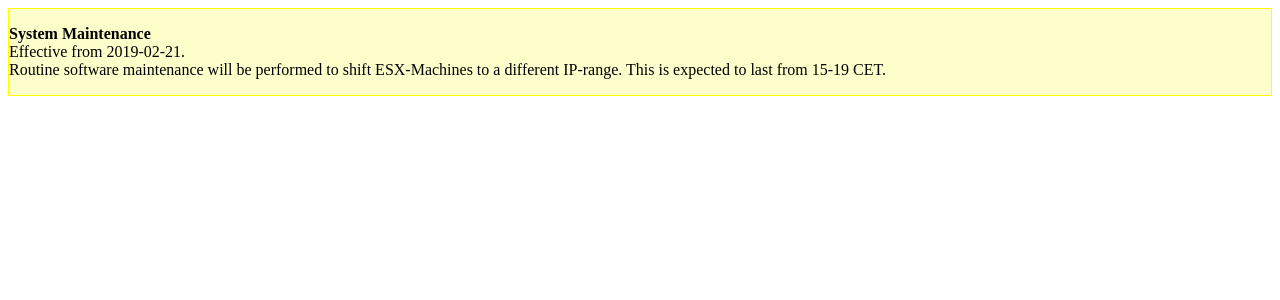
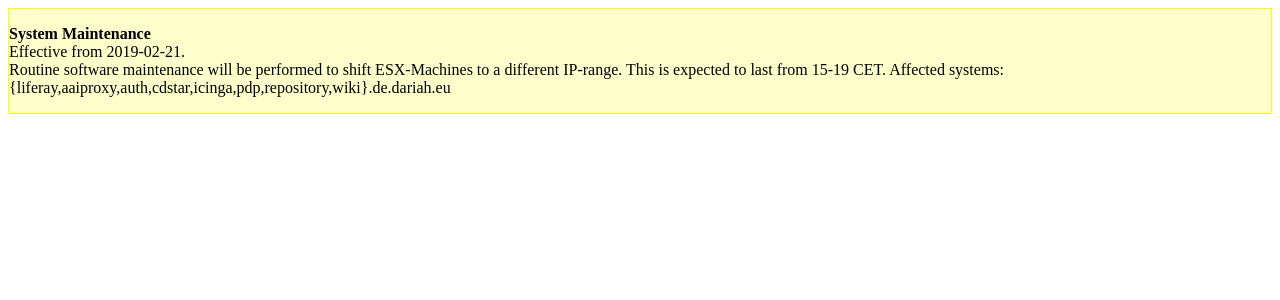
Before and after one commit to DARIAH-DE/status, a Jekyll site: the page built from textgrid/repstatus.md, in a window 1280 px wide. Shown: the top 300 px of the page. Built offline with Jekyll 4.4.1, drawn with Linux system fonts in a browser that asks for light colours.

Commit message:
Wartung 21.09.

```diff
--- a/_data/announcements.yaml
+++ b/_data/announcements.yaml
@@ -3,7 +3,5 @@
   date_start: '2019-02-21'
   date_end:
   hide: false
-  description: 'Routine software maintenance will be performed to shift ESX-Machines to a different IP-range. This is expected to last from 15-19 CET.'
+  description: 'Routine software maintenance will be performed to shift ESX-Machines to a different IP-range. This is expected to last from 15-19 CET. Affected systems: {liferay,aaiproxy,auth,cdstar,icinga,pdp,repository,wiki}.de.dariah.eu'
   affected:
-    - 'services/tg_website'
-    - 'servers/auth'
```
